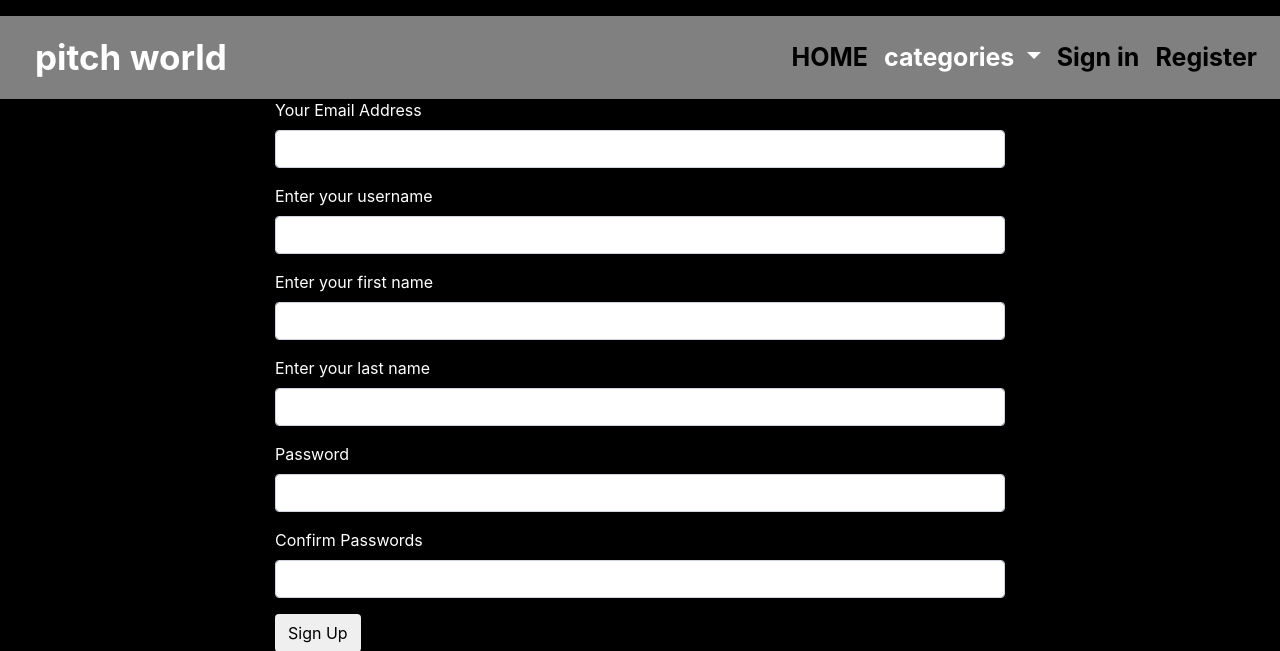
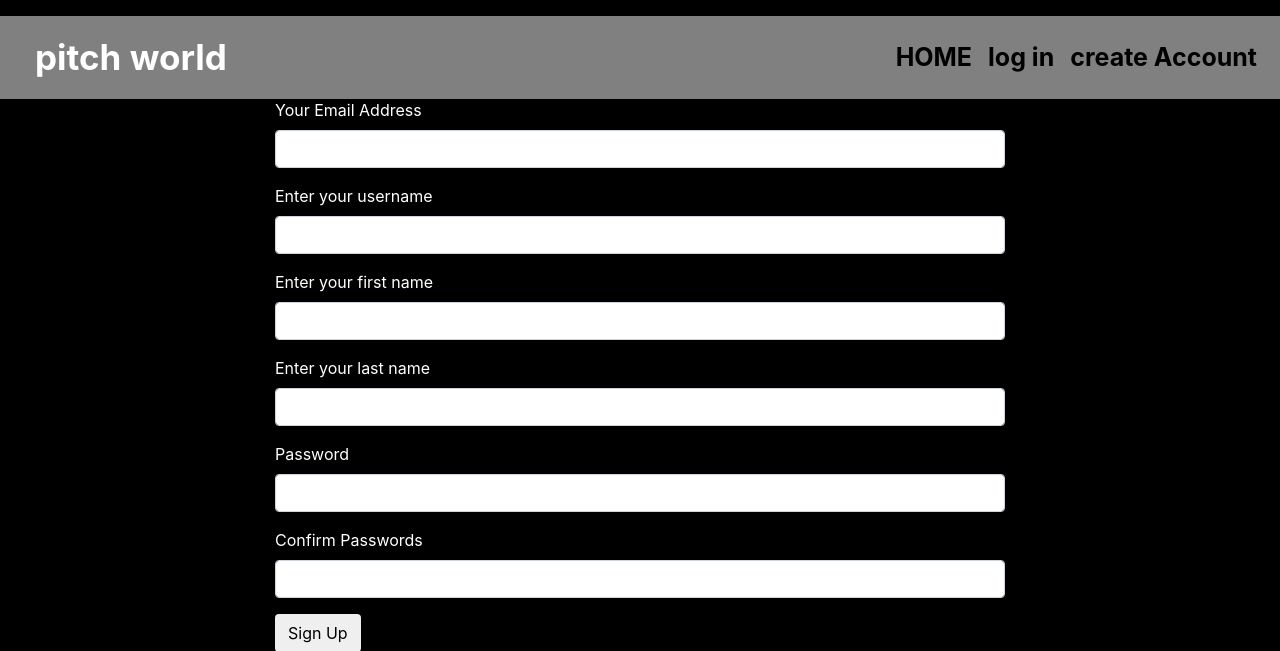
Before and after one commit to dhalianeza/pitch, a Flask app: page /authenticate/register in a window 1280 px wide. Shown: the top 651 px of the page. Run offline with Flask 2, Linux system fonts and the light colour scheme; some libraries are stand-ins or nearby versions.

Commit message:
save changes

```diff
--- a/app/templates/navbar.html
+++ b/app/templates/navbar.html
@@ -7,14 +7,7 @@
                     <li class="nav-item active">
                         <a class="nav-link " style="color:black"href="/">HOME</a>
                     </li>
-                    <li class="nav-item dropdown"><a href="#" class="nav-link dropdown-toggle" data-toggle="dropdown"> categories <span
-                                class="caret"></span></a>
-                        <ul class="dropdown-menu">
-                            <li><a class="nav-link" href="{{url_for('main.economic_pitches')}}">Economic pitches</a></li>
-                            <li><a class="nav-link" href="{{url_for('main.product_pitches')}}">Product pitches</a></li>
-                            <li><a class="nav-link" href="{{url_for('main.interview_pitches')}}">Interview pitches</a></li>
-                        </ul>
-                    </li>
+
                     {% if current_user.is_authenticated %}
                     <li class="nav-item dropdown"><a href="#" class="nav-link dropdown-toggle" data-toggle="dropdown" role="button"
                             aria-haspopup="true" aria-expanded="false">{{current_user.username| capitalize}}<span
@@ -28,8 +21,8 @@
                         <a class="nav-link" href="{{url_for('auth.logout')}}">Log out</a>
                     </li>
                     {%else%}
-                    <li class="nav-item"><a class="nav-link" style="color:black" href="{{url_for('auth.login')}}">Sign in</a></li>
-                    <li class="nav-item"><a class="nav-link" style="color:black" href="{{url_for('auth.register')}}">Register</a></li>
+                    <li class="nav-item"><a class="nav-link" style="color:black" href="{{url_for('auth.login')}}">log in</a></li>
+                    <li class="nav-item"><a class="nav-link" style="color:black" href="{{url_for('auth.register')}}">create Account</a></li>
                     {% endif %}
                 </ul>
             </nav>
```
